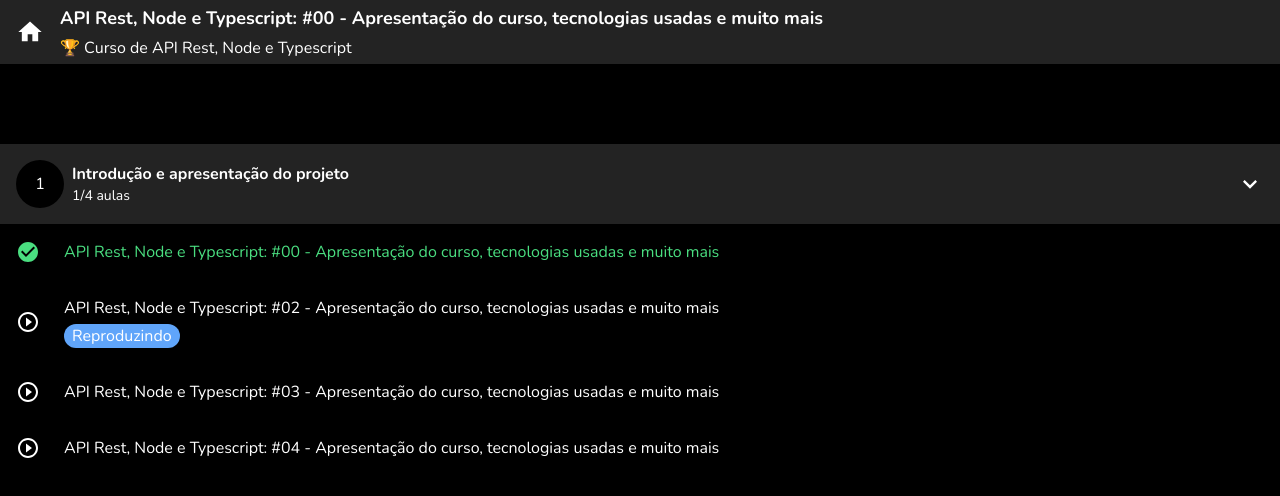
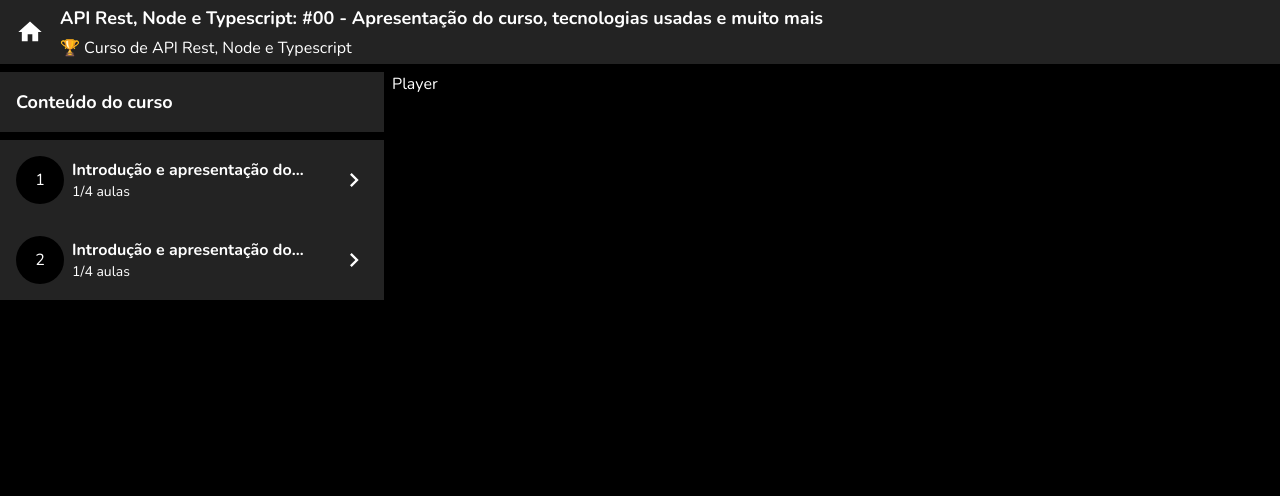
Before and after one commit to lvsouza/youtube-nextjs-course-platform, a Next.js app: page /player/1/1 in a window 1280 px wide. Shown: the top 496 px of the page. Built offline with nearby package versions, Linux system fonts and the light colour scheme.

Commit message:
feat: add playlist component

```diff
--- a/src/app/player/[courseId]/[classId]/page.tsx
+++ b/src/app/player/[courseId]/[classId]/page.tsx
@@ -1,5 +1,4 @@
-'use client';
-import { PlayerClassGroup, PlayerHeader } from '@/components/player';
+import { PlayerHeader, PlayerPlaylist } from '@/components/player';
 
 
 interface Props {
@@ -12,41 +11,76 @@ export default function PagePlayer({ params: { classId, courseId } }: Props) {
 
 
   return (
-    <main className='flex flex-col gap-20'>
+    <main className='flex flex-col gap-2'>
       <PlayerHeader
         title='API Rest, Node e Typescript: #00 - Apresentação do curso, tecnologias usadas e muito mais'
         subtitle='🏆 Curso de API Rest, Node e Typescript'
       />
 
-
-      <PlayerClassGroup
-        open={true}
-        position={1}
-        title='Introdução e apresentação do projeto'
-        onToggle={() => console.log('toggle')}
-        classes={[
+      <div className='flex gap-2'>
+        <div className='max-w-96'>
+          <PlayerPlaylist
+            playingClassId={classId}
+            playingCourseId={courseId}
+            classGroups={[
+              {
+                title: 'Introdução e apresentação do projeto',
+                classes: [
                   {
                     done: true,
-            playing: false,
+                    classId: 'aula-00',
                     title: 'API Rest, Node e Typescript: #00 - Apresentação do curso, tecnologias usadas e muito mais'
                   },
                   {
                     done: false,
-            playing: true,
+                    classId: 'aula-01',
+                    title: 'API Rest, Node e Typescript: #01 - Apresentação do curso, tecnologias usadas e muito mais'
+                  },
+                  {
+                    done: false,
+                    classId: 'aula-02',
                     title: 'API Rest, Node e Typescript: #02 - Apresentação do curso, tecnologias usadas e muito mais'
                   },
                   {
                     done: false,
-            playing: false,
+                    classId: 'aula-03',
                     title: 'API Rest, Node e Typescript: #03 - Apresentação do curso, tecnologias usadas e muito mais'
+                  },
+                ]
+              },
+              {
+                title: 'Introdução e apresentação do projeto',
+                classes: [
+                  {
+                    done: true,
+                    classId: 'aula-04',
+                    title: 'API Rest, Node e Typescript: #04 - Apresentação do curso, tecnologias usadas e muito mais'
                   },
                   {
                     done: false,
-            playing: false,
-            title: 'API Rest, Node e Typescript: #04 - Apresentação do curso, tecnologias usadas e muito mais'
+                    classId: 'aula-05',
+                    title: 'API Rest, Node e Typescript: #05 - Apresentação do curso, tecnologias usadas e muito mais'
                   },
+                  {
+                    done: false,
+                    classId: 'aula-06',
+                    title: 'API Rest, Node e Typescript: #06 - Apresentação do curso, tecnologias usadas e muito mais'
+                  },
+                  {
+                    done: false,
+                    classId: 'aula-07',
+                    title: 'API Rest, Node e Typescript: #07 - Apresentação do curso, tecnologias usadas e muito mais'
+                  },
+                ]
+              }
             ]}
           />
+        </div>
+
+        <div className='flex-1'>
+          Player
+        </div>
+      </div>
     </main>
   );
 }
--- a/src/components/player/index.ts
+++ b/src/components/player/index.ts
@@ -1,3 +1,4 @@
-export * from './PlayerClassGroup';
+export * from './playlist/components/PlayerClassGroup';
+export * from './playlist/components/PlayerClass';
+export * from './playlist/PlayerPlaylist';
 export * from './PlayerHeader';
-export * from './PlayerClass';
--- /dev/null
+++ b/src/components/player/playlist/PlayerPlaylist.tsx
@@ -0,0 +1,48 @@
+'use client';
+import { useState } from 'react';
+import { useRouter } from 'next/navigation';
+
+import { IPlayerClassGroupProps, PlayerClassGroup } from './components/PlayerClassGroup';
+
+
+interface IPlayerPlaylistProps {
+  playingClassId: string;
+  playingCourseId: string;
+  classGroups: Pick<IPlayerClassGroupProps, 'classes' | 'title'>[];
+}
+export const PlayerPlaylist = ({ classGroups, playingClassId, playingCourseId }: IPlayerPlaylistProps) => {
+  const [openedIndex, setOpenedIndex] = useState<number | undefined>(undefined);
+
+
+  const router = useRouter();
+
+
+  return (
+    <div className='flex flex-col gap-2'>
+      <div className='flex flex-col p-4 bg-paper'>
+        <h3 className='text-lg font-bold'>
+          Conteúdo do curso
+        </h3>
+      </div>
+
+      <ol>
+        {classGroups.map((classGroup, index) => (
+          <li key={classGroup.title}>
+            <PlayerClassGroup
+              {...classGroup}
+
+              playingClassId={playingClassId}
+
+              position={index + 1}
+              open={openedIndex === index}
+              onToggle={() => setOpenedIndex(openedIndex === index ? undefined : index)}
+
+              onCheck={classId => console.log('check', classId)}
+              onPlay={(classId) => router.push(`/player/${playingCourseId}/${classId}`)}
+            />
+          </li>
+        ))}
+      </ol>
+    </div>
+  );
+};
--- a/src/components/player/PlayerClassGroup.tsx
+++ b/src/components/player/playlist/components/PlayerClassGroup.tsx
@@ -1,21 +1,24 @@
+'use client';
 import { MdKeyboardArrowDown, MdKeyboardArrowRight } from 'react-icons/md';
 
 import { PlayerClass, IPlayerClassProps } from './PlayerClass';
 
 
-interface IPlayerClassGroupProps {
+export interface IPlayerClassGroupProps {
   title: string;
   open: boolean;
   position: number;
-  classes: Omit<IPlayerClassProps, 'onPlay' | 'onCheck'>[];
+  playingClassId: string;
+  classes: (Pick<IPlayerClassProps, 'done' | 'title'> & { classId: string })[];
 
   onToggle: () => void;
+  onPlay: (classId: string) => void;
+  onCheck: (classId: string) => void;
 }
-export const PlayerClassGroup = ({ classes, position, title, open, onToggle }: IPlayerClassGroupProps) => {
-
+export const PlayerClassGroup = ({ classes, position, title, open, playingClassId, onToggle, onPlay, onCheck }: IPlayerClassGroupProps) => {
   return (
     <div className='flex flex-col'>
-      <button className='flex gap-2 p-4 bg-paper items-center' onClick={onToggle}>
+      <button className='flex gap-2 p-4 bg-paper items-center active:opacity-80' onClick={onToggle}>
         <div className='bg-background h-12 w-12 rounded-full flex items-center justify-center'>
           {position}
         </div>
@@ -39,8 +42,10 @@ export const PlayerClassGroup = ({ classes, position, title, open, onToggle }: I
             <PlayerClass
               {...classItem}
 
-              onPlay={() => console.log('play')}
-              onCheck={() => console.log('check')}
+              playing={classItem.classId === playingClassId}
+
+              onPlay={() => onPlay(classItem.classId)}
+              onCheck={() => onCheck(classItem.classId)}
             />
           </li>
         ))}
```
Also changed, not shown: src/components/player/playlist/components/PlayerClass.tsx (renamed from src/components/player/PlayerClass.tsx). Lines whose indentation alone changed are shown as unchanged.
